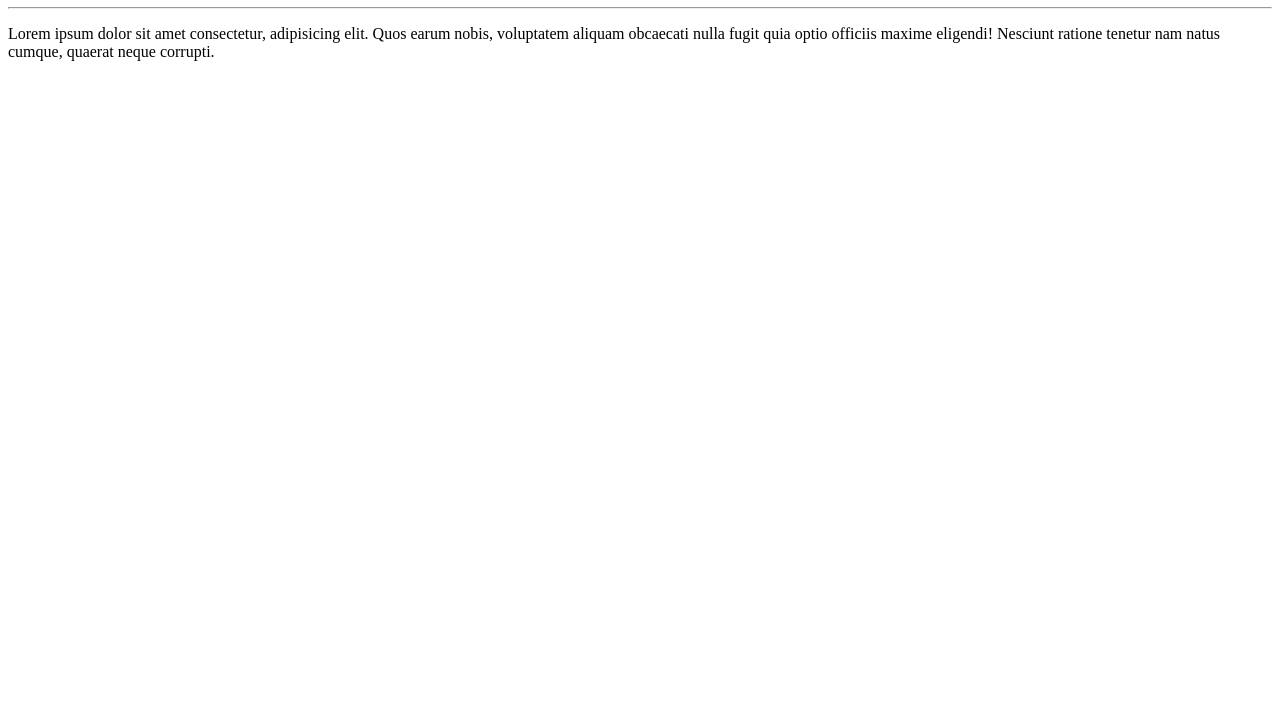
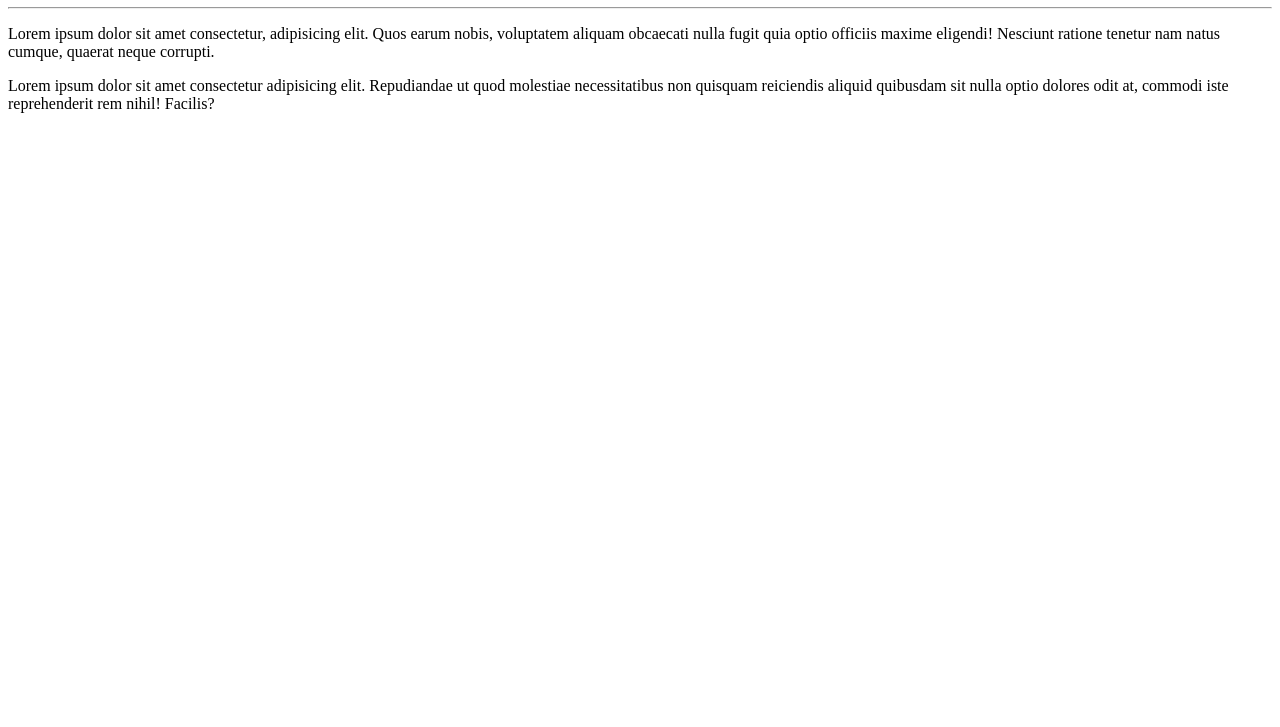
Before and after one commit to PenaforteHoje/Ola-Mundo, a plain HTML site: page site-exemplo/index.html in a window 1280 px wide. Shown: the part 73-800 px from the top of the page. Drawn offline with Linux system fonts and the light colour scheme.

Commit message:
adicionei um paragrafo

```diff
--- a/site-exemplo/index.html
+++ b/site-exemplo/index.html
@@ -10,5 +10,6 @@
     <h1>O´lá, mundo!</h1>
     <hr>
     <p>Lorem ipsum dolor sit amet consectetur, adipisicing elit. Quos earum nobis, voluptatem aliquam obcaecati nulla fugit quia optio officiis maxime eligendi! Nesciunt ratione tenetur nam natus cumque, quaerat neque corrupti.</p>
+    <p>Lorem ipsum dolor sit amet consectetur adipisicing elit. Repudiandae ut quod molestiae necessitatibus non quisquam reiciendis aliquid quibusdam sit nulla optio dolores odit at, commodi iste reprehenderit rem nihil! Facilis?</p>
 </body>
 </html>
```
